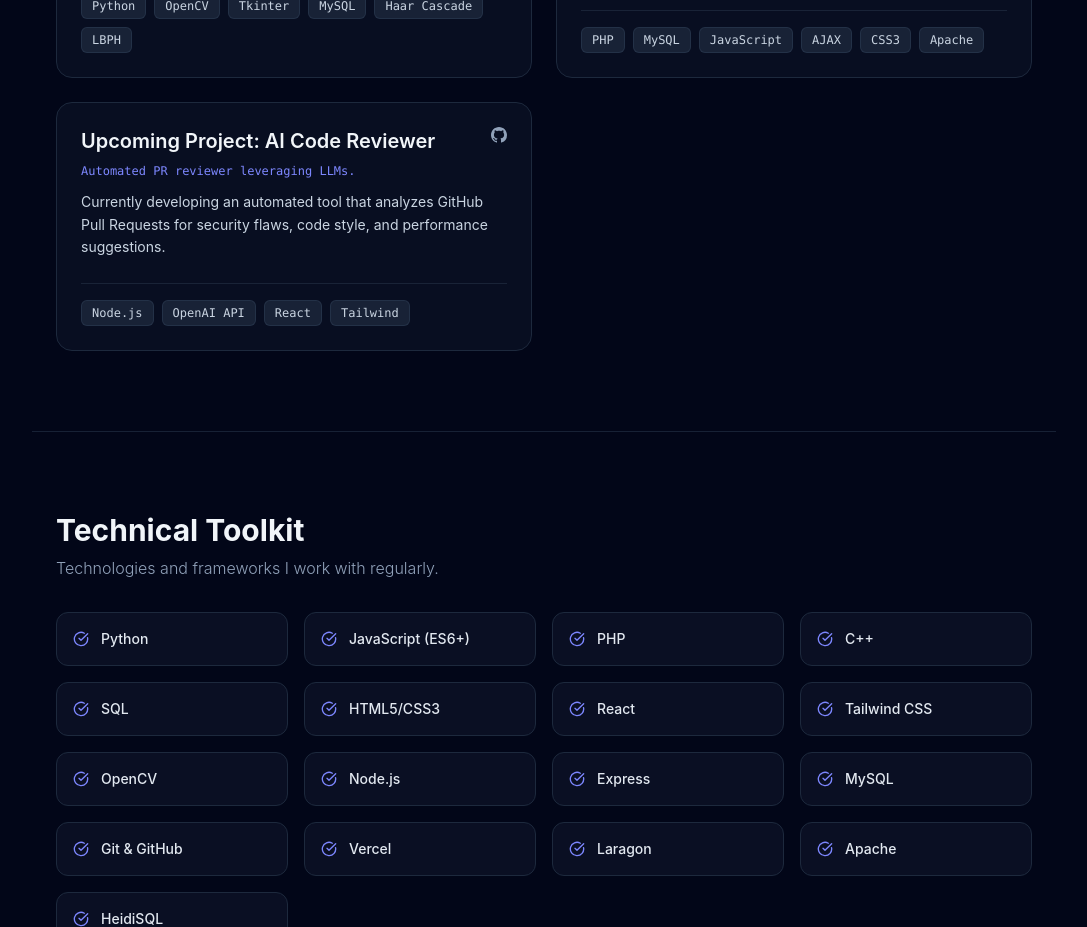
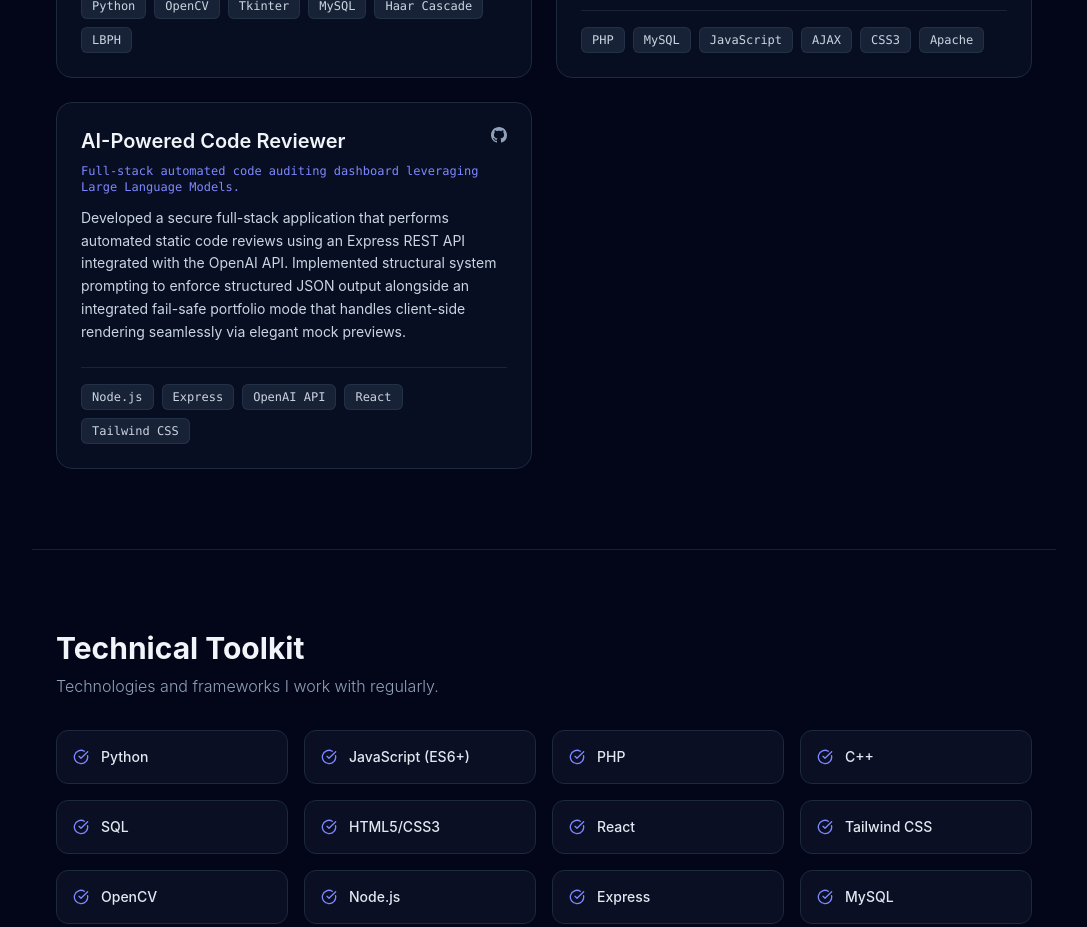
Before and after one commit to Wasiuzzaman217/Portfolio, a React (Vite) app: page / in a window 1280 px wide. Shown: the part 1120-2047 px from the top of the page, without its empty margins (96-1183 px from the left). Built offline with nearby package versions, Linux system fonts and the light colour scheme.

Commit message:
feat: add AI Code Reviewer project to portfolio cards

```diff
--- a/src/data.js
+++ b/src/data.js
@@ -34,14 +34,14 @@
   },
   {
     id: 3,
-    title: "Upcoming Project: AI Code Reviewer",
-    subtitle: "Automated PR reviewer leveraging LLMs.",
-    description: "Currently developing an automated tool that analyzes GitHub Pull Requests for security flaws, code style, and performance suggestions.",
-    github: "https://github.com/Wasiuzzaman217",
-    githubUrl: "https://github.com/Wasiuzzaman217",
-    githubLink: "https://github.com/Wasiuzzaman217",
-    link: "https://github.com/Wasiuzzaman217",
-    tags: ["Node.js", "OpenAI API", "React", "Tailwind"]
+    title: "AI-Powered Code Reviewer",
+    subtitle: "Full-stack automated code auditing dashboard leveraging Large Language Models.",
+    description: "Developed a secure full-stack application that performs automated static code reviews using an Express REST API integrated with the OpenAI API. Implemented structural system prompting to enforce structured JSON output alongside an integrated fail-safe portfolio mode that handles client-side rendering seamlessly via elegant mock previews.",
+    github: "https://github.com/Wasiuzzaman217/ai-code-reviewer",
+    githubUrl: "https://github.com/Wasiuzzaman217/ai-code-reviewer",
+    githubLink: "https://github.com/Wasiuzzaman217/ai-code-reviewer",
+    link: "https://github.com/Wasiuzzaman217/ai-code-reviewer",
+    tags: ["Node.js", "Express", "OpenAI API", "React", "Tailwind CSS"]
   }
 ];
 
```
